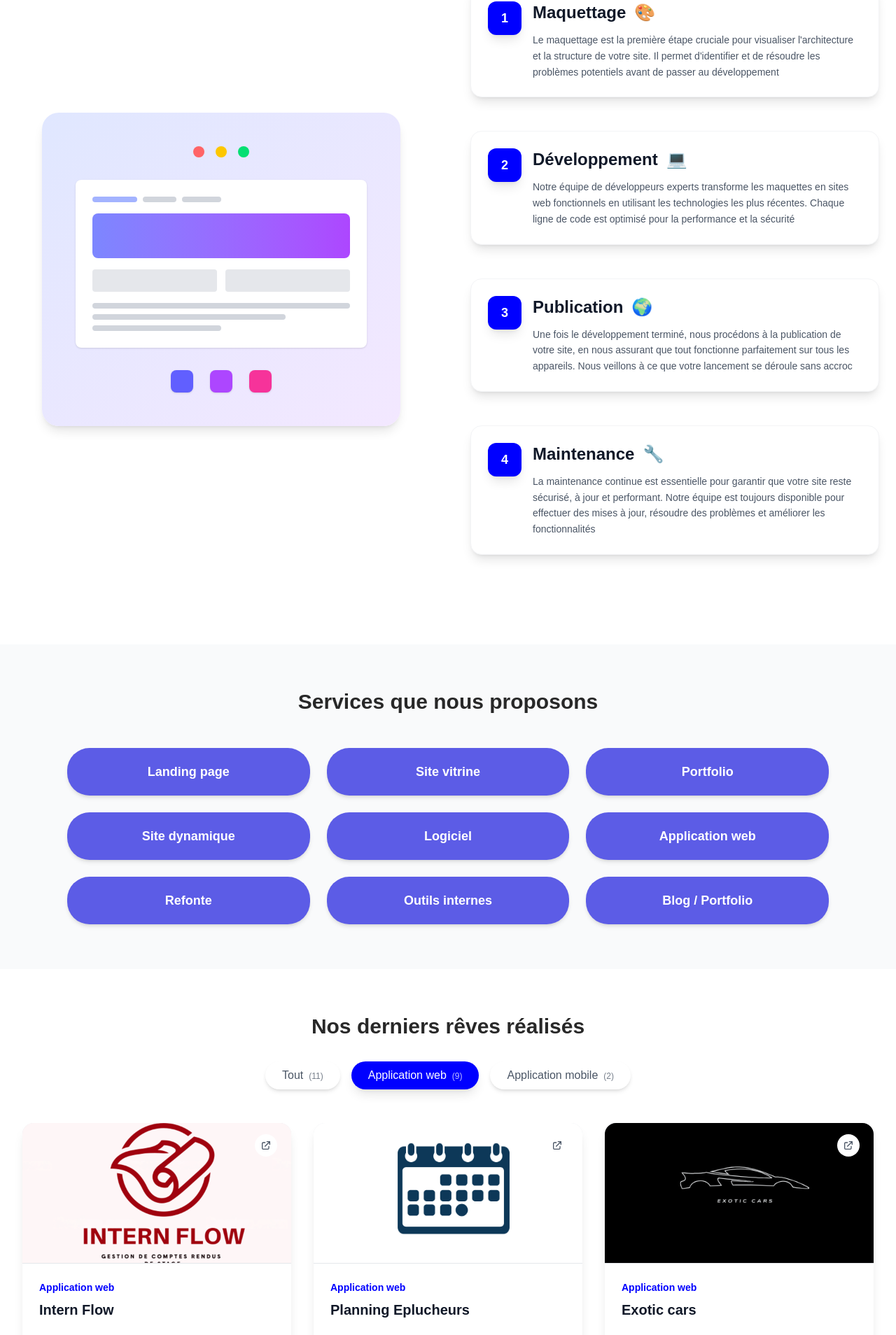
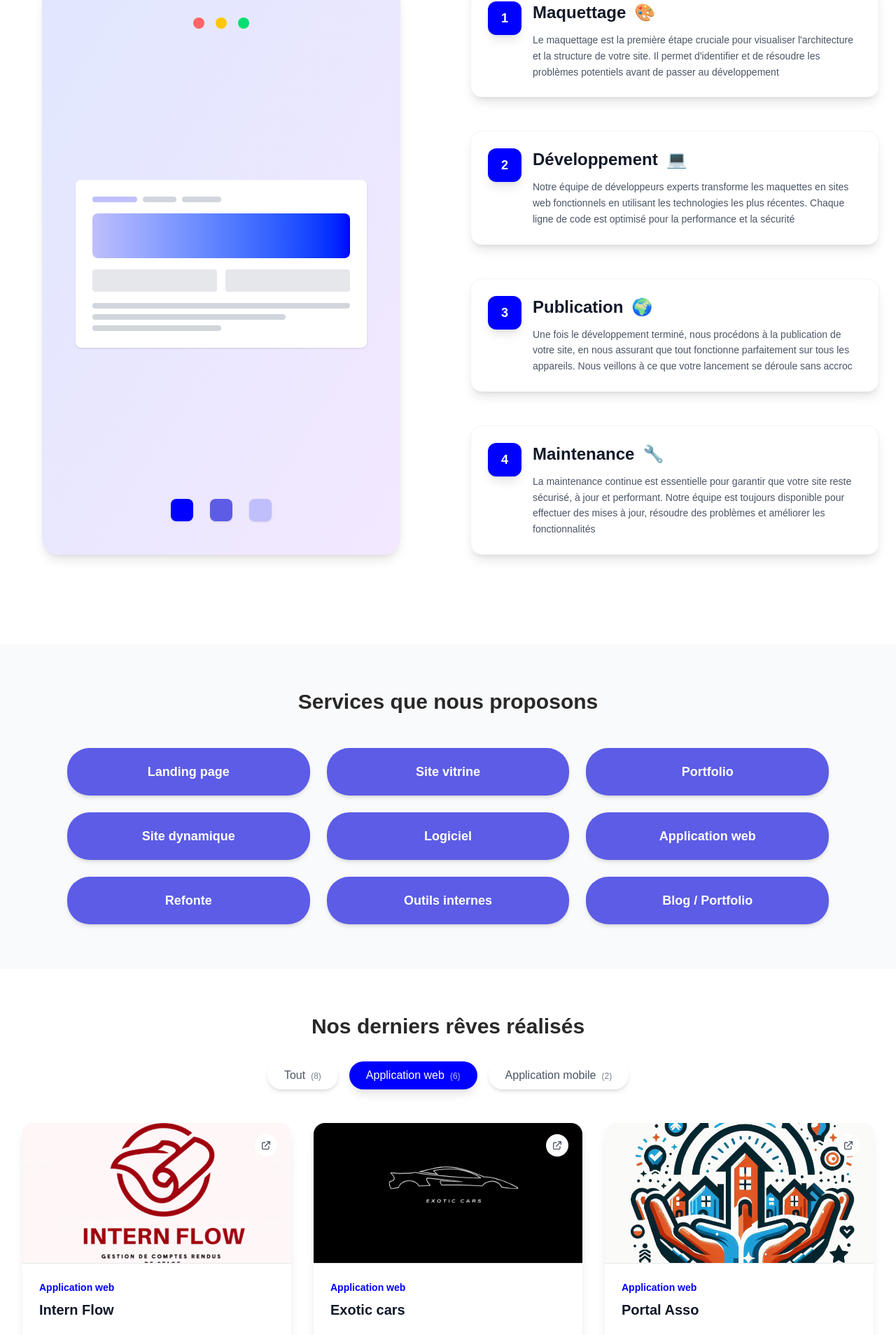
Before and after one commit to iassadki/studio-1601, a Next.js app: page / in a window 1280 px wide. Shown: the part 871-2779 px from the top of the page at 70% size. Built offline with nearby package versions, Linux system fonts and the light colour scheme.

Commit message:
modif expertise page

```diff
--- a/src/app/components/sections/Expertise.tsx
+++ b/src/app/components/sections/Expertise.tsx
@@ -57,7 +57,7 @@ const Expertise: React.FC = () => {
                             <div className="relative w-full max-w-lg mx-auto">
                                 <div className="bg-gradient-to-br from-indigo-100 to-purple-100 rounded-3xl p-12 shadow-lg">
                                     {/* Simple geometric illustration */}
-                                    <div className="space-y-8">
+                                    <div className="space-y-54">
                                         {/* Header with circles */}
                                         <div className="flex justify-center space-x-4">
                                             <div className="w-4 h-4 bg-red-400 rounded-full"></div>
@@ -70,13 +70,13 @@ const Expertise: React.FC = () => {
                                             <div className="space-y-4">
                                                 {/* Navigation bar */}
                                                 <div className="flex space-x-2">
-                                                    <div className="w-16 h-2 bg-indigo-300 rounded"></div>
+                                                    <div className="w-16 h-2 bg-secondary rounded"></div>
                                                     <div className="w-12 h-2 bg-gray-300 rounded"></div>
                                                     <div className="w-14 h-2 bg-gray-300 rounded"></div>
                                                 </div>
 
                                                 {/* Hero section */}
-                                                <div className="w-full h-16 bg-gradient-to-r from-indigo-400 to-purple-500 rounded-lg"></div>
+                                                <div className="w-full h-16 bg-gradient-to-r from-secondary to-primary rounded-lg"></div>
 
                                                 {/* Content blocks */}
                                                 <div className="grid grid-cols-2 gap-3">
@@ -94,9 +94,9 @@ const Expertise: React.FC = () => {
 
                                         {/* Bottom elements */}
                                         <div className="flex justify-center space-x-6">
-                                            <div className="w-8 h-8 bg-indigo-500 rounded-lg shadow-sm"></div>
-                                            <div className="w-8 h-8 bg-purple-500 rounded-lg shadow-sm"></div>
-                                            <div className="w-8 h-8 bg-pink-500 rounded-lg shadow-sm"></div>
+                                            <div className="w-8 h-8 bg-primary rounded-lg shadow-sm"></div>
+                                            <div className="w-8 h-8 bg-action rounded-lg shadow-sm"></div>
+                                            <div className="w-8 h-8 bg-secondary rounded-lg shadow-sm"></div>
                                         </div>
                                     </div>
                                 </div>
--- a/src/app/data/fields.json
+++ b/src/app/data/fields.json
@@ -15,7 +15,7 @@
         "description": "Développeur Web et Logiciel"
     },
     "expertise": {
-        "title": "Mes domaines d'expertise",
+        "title": "On s'occupe du",
         "expertiseData": [
             {
                 "title": "Développement web",
@@ -149,13 +149,6 @@
                 "link": "https://github.com/iassadki/intern-flow"
             },
             {
-                "title": "Planning Eplucheurs",
-                "category": "Application web",
-                "imagePath": "/images/projects/planning-eplucheurs.png",
-                "description": "Description du projet 1",
-                "link": "https://github.com/iassadki/planning-eplucheurs"
-            },
-            {
                 "title": "Exotic cars",
                 "category": "Application web",
                 "imagePath": "/images/projects/exotic-cars.png",
@@ -168,13 +161,6 @@
                 "imagePath": "/images/projects/itunes-seeker.png",
                 "description": "Description du projet 1",
                 "link": "https://github.com/iassadki/itunes-seeker"
-            },
-            {
-                "title": "Business Card Generator",
-                "category": "Application web",
-                "imagePath": "/images/projects/business-card-generator.png",
-                "description": "Description du projet 1",
-                "link": "https://github.com/iassadki/business-card-generator"
             },
             {
                 "title": "Portal Asso",
@@ -210,13 +196,6 @@
                 "imagePath": "/images/projects/ia-logo.png",
                 "description": "Description du projet 1",
                 "link": "https://github.com/iassadki/my-portfolio"
-            },
-            {
-                "title": "Studio 1601",
-                "category": "Application web",
-                "imagePath": "/images/projects/studio-1601.png",
-                "description": "Description du projet 1",
-                "link": "https://github.com/iassadki/studio-1601"
             }
         ]
     },
```
